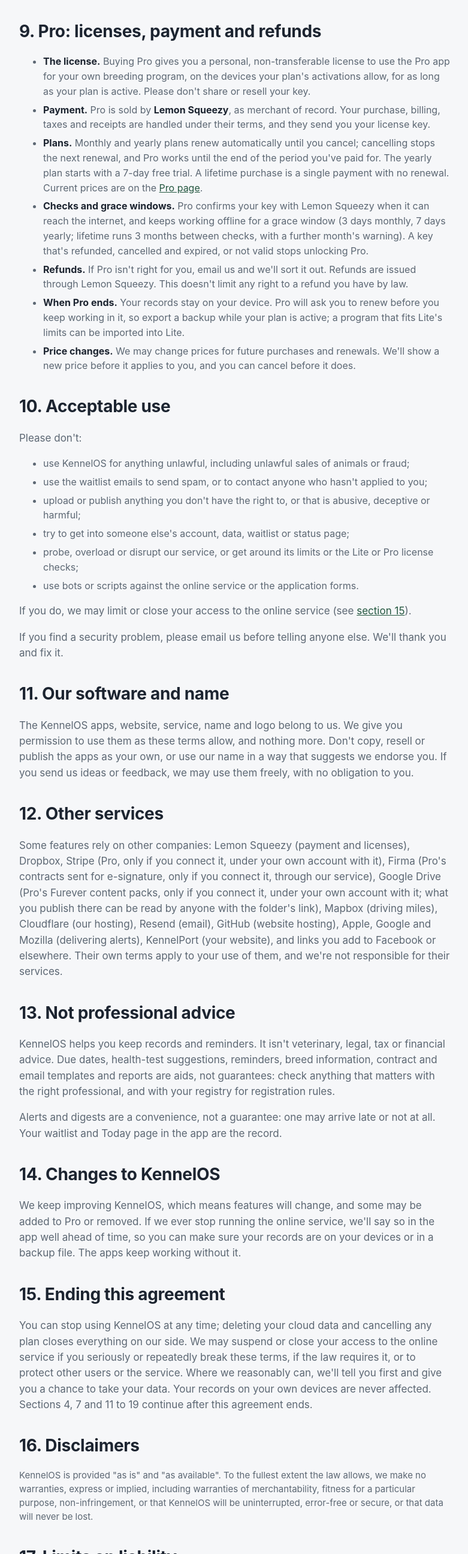
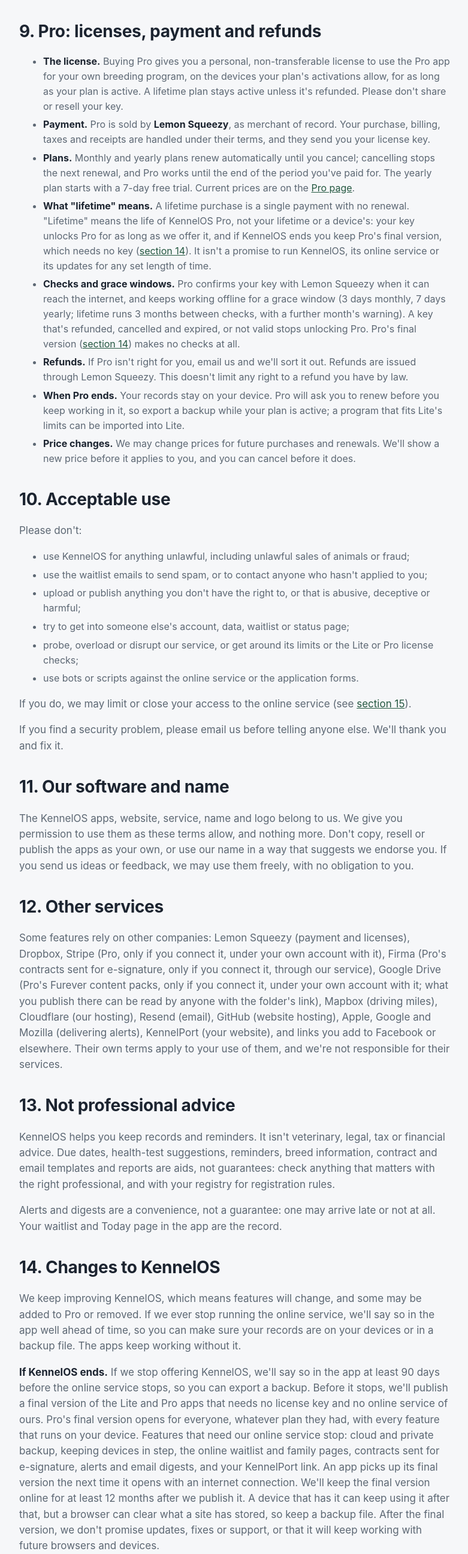
Before and after one commit to NoliCommoveri/KennelOS-site, a plain HTML site: page terms.html in a window 1280 px wide. Shown: the part 3827-6417 px from the top of the page at 60% size, without its empty margins (248-1029 px from the left). Drawn offline with Linux system fonts and the light colour scheme.

Commit message:
Deploy site: ae69e31d847e4223286aa48e34e02f7983319a16 NoliCommoveri/KennelOS@ae69e31d847e4223286aa48e34e02f7983319a16

```diff
--- a/terms.html
+++ b/terms.html
@@ -183,18 +183,25 @@
       <ul>
         <li><strong>The license.</strong> Buying Pro gives you a personal, non-transferable license to
           use the Pro app for your own breeding program, on the devices your plan's activations
-          allow, for as long as your plan is active. Please don't share or resell your key.</li>
+          allow, for as long as your plan is active. A lifetime plan stays active unless it's
+          refunded. Please don't share or resell your key.</li>
         <li><strong>Payment.</strong> Pro is sold by <strong>Lemon Squeezy</strong>, as merchant of
           record. Your purchase, billing, taxes and receipts are handled under their terms, and
           they send you your license key.</li>
         <li><strong>Plans.</strong> Monthly and yearly plans renew automatically until you cancel;
           cancelling stops the next renewal, and Pro works until the end of the period you've paid
-          for. The yearly plan starts with a 7-day free trial. A lifetime purchase is a single
-          payment with no renewal. Current prices are on the <a href="pro.html#pricing">Pro page</a>.</li>
+          for. The yearly plan starts with a 7-day free trial. Current prices are on the
+          <a href="pro.html#pricing">Pro page</a>.</li>
+        <li id="lifetime"><strong>What "lifetime" means.</strong> A lifetime purchase is a single
+          payment with no renewal. "Lifetime" means the life of KennelOS Pro, not your lifetime or
+          a device's: your key unlocks Pro for as long as we offer it, and if KennelOS ends you keep
+          Pro's final version, which needs no key (<a href="#eol">section 14</a>). It isn't a
+          promise to run KennelOS, its online service or its updates for any set length of time.</li>
         <li><strong>Checks and grace windows.</strong> Pro confirms your key with Lemon Squeezy when
           it can reach the internet, and keeps working offline for a grace window (3 days monthly,
           7 days yearly; lifetime runs 3 months between checks, with a further month's warning).
-          A key that's refunded, cancelled and expired, or not valid stops unlocking Pro.</li>
+          A key that's refunded, cancelled and expired, or not valid stops unlocking Pro. Pro's
+          final version (<a href="#eol">section 14</a>) makes no checks at all.</li>
         <li><strong>Refunds.</strong> If Pro isn't right for you, email us and we'll sort it out.
           Refunds are issued through Lemon Squeezy. This doesn't limit any right to a refund you
           have by law.</li>
@@ -250,6 +257,18 @@
         or removed. If we ever stop running the online service, we'll say so in the app well ahead
         of time, so you can make sure your records are on your devices or in a backup file. The apps
         keep working without it.</p>
+      <p id="eol"><strong>If KennelOS ends.</strong> If we stop offering KennelOS, we'll say so in
+        the app at least 90 days before the online service stops, so you can export a backup. Before
+        it stops, we'll publish a final version of the Lite and Pro apps that needs no license key
+        and no online service of ours. Pro's final version opens for everyone, whatever plan they
+        had, with every feature that runs on your device. Features that need our online service
+        stop: cloud and private backup, keeping devices in step, the online waitlist and family
+        pages, contracts sent for e-signature, alerts and email digests, and your KennelPort link.
+        An app picks up its final version the next time it opens with an internet connection.
+        We'll keep the final version online for at least 12 months after we publish it. A device
+        that has it can keep using it after that, but a browser can clear what a site has stored, so
+        keep a backup file. After the final version, we don't promise updates, fixes or support, or
+        that it will keep working with future browsers and devices.</p>
 
       <h2 id="ending">15. Ending this agreement</h2>
       <p>You can stop using KennelOS at any time; deleting your cloud data and cancelling any plan
@@ -277,8 +296,9 @@
 
       <h2 id="law">18. Governing law and disputes</h2>
       <p>If something goes wrong, email us first: most problems can be fixed quickly that way. These
-        terms are governed by the laws of the United States, without regard to conflict-of-law
-        rules, and disputes will be heard by courts in the United States, unless the law where
+        terms are governed by the laws of the State of Mississippi, USA, without regard to
+        conflict-of-law rules, and disputes will be heard by the state or federal courts located in
+        Mississippi, unless the law where
         you live as a consumer gives you the right to bring a claim in your local courts or under
         your local law.</p>
 
```
Also changed, not shown: editions.html (+1 -1 lines), faq.html (+5 -0 lines), index.html (+1 -1 lines), privacy.html (+3 -2 lines), pro.html (+4 -3 lines), upgrade/index.html (+1 -0 lines).
